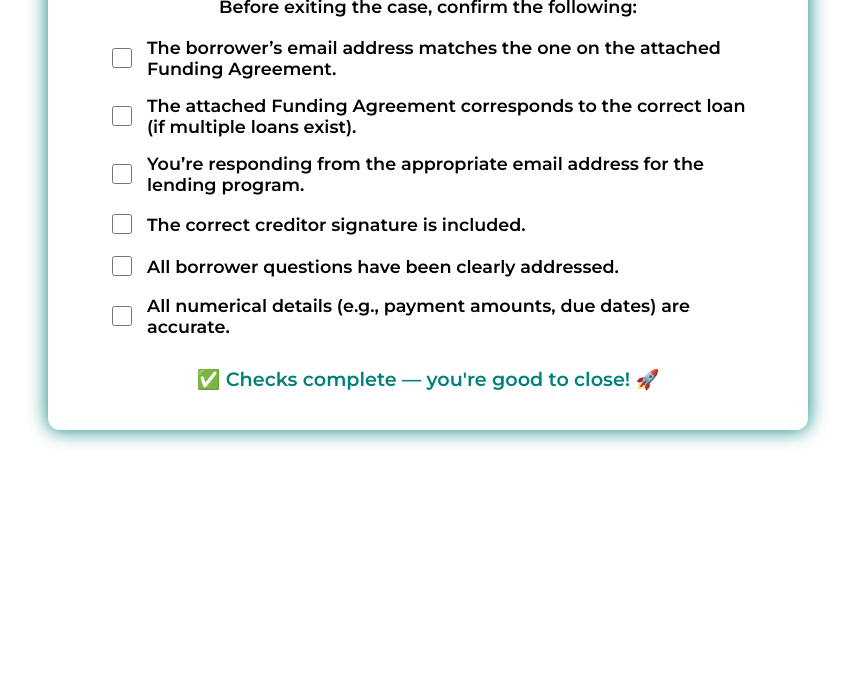
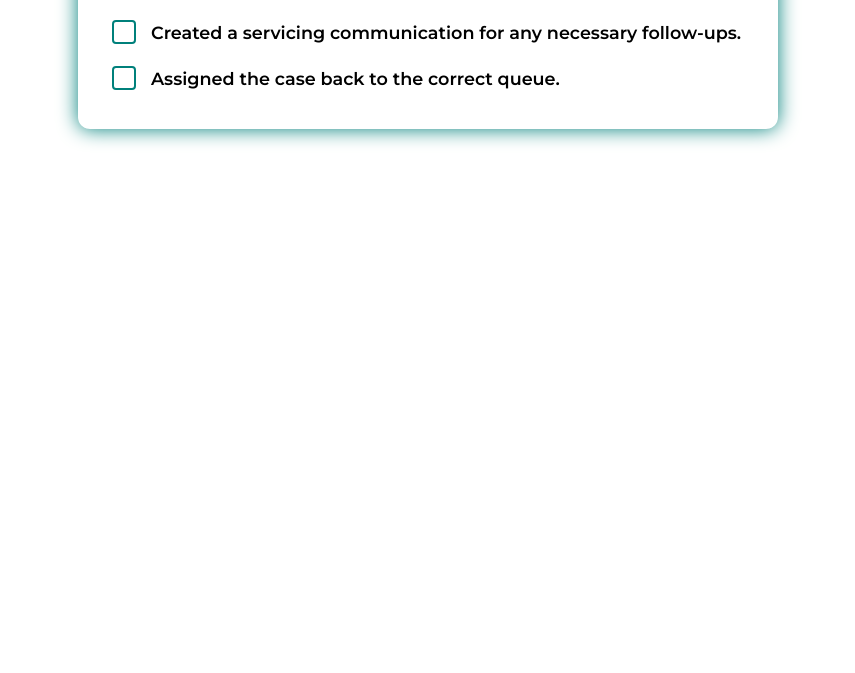
Before and after one commit to cmarkey28/qa-case-checklist-2, a plain HTML site: page casechecklist2.html in a window 1280 px wide. Shown: the part 127-800 px from the top of the page, without its empty margins (212-1067 px from the left). Drawn offline with Linux system fonts and the light colour scheme.

Commit message:
Update casechecklist2.html

```diff
--- a/casechecklist2.html
+++ b/casechecklist2.html
@@ -1,17 +1,17 @@
 <!DOCTYPE html>
 <html lang="en">
 <head>
-  <meta charset="UTF-8">
-  <title>QA Case Checklist</title>
+  <meta charset="UTF-8" />
+  <title>Avoid QA Markdowns</title>
   <link href="https://fonts.googleapis.com/css2?family=Montserrat:wght@600&display=swap" rel="stylesheet">
   <style>
-    body {
+    html, body {
+      margin: 0;
+      padding: 0;
+      font-family: 'Montserrat', sans-serif;
       background-color: #ffffff;
-      font-family: 'Montserrat', sans-serif;
       color: #000000;
-      margin: 0;
-      padding: 20px;
-      box-sizing: border-box;
+      height: 100%;
     }
 
     .container {
@@ -20,6 +20,7 @@
       padding: 20px 30px;
       border-radius: 12px;
       box-shadow: 0 0 20px #00807b;
+      box-sizing: border-box;
     }
 
     h2 {
@@ -50,18 +51,55 @@
     }
 
     input[type="checkbox"] {
-      width: 20px;
-      height: 20px;
+      width: 24px;
+      height: 24px;
+      min-width: 24px;
+      min-height: 24px;
       margin-right: 15px;
-      accent-color: #00807b;
-      flex-shrink: 0;
+      cursor: pointer;
+      appearance: none;
+      border: 2px solid #00807b;
+      border-radius: 4px;
+      position: relative;
+      transition: background-color 0.3s ease;
     }
 
-    .final {
+    input[type="checkbox"]::before {
+      content: "";
+      position: absolute;
+      top: 3px;
+      left: 7px;
+      width: 5px;
+      height: 10px;
+      border: solid white;
+      border-width: 0 2px 2px 0;
+      transform: rotate(45deg) scale(0);
+      opacity: 0;
+      transition: transform 0.2s ease, opacity 0.2s ease;
+    }
+
+    input[type="checkbox"]:checked {
+      background-color: #00807b;
+    }
+
+    input[type="checkbox"]:checked::before {
+      transform: rotate(45deg) scale(1);
+      opacity: 1;
+    }
+
+    .final-message {
       margin-top: 30px;
       color: #00807b;
-      font-size: 1.2em;
+      font-size: 1.3em;
       text-align: center;
+      display: none;
+      opacity: 0;
+      transition: opacity 0.5s ease;
+    }
+
+    .final-message.show {
+      display: block;
+      opacity: 1;
     }
   </style>
 </head>
@@ -69,15 +107,25 @@
   <div class="container">
     <h2>🛡️ Avoid QA Markdowns!</h2>
     <p class="description">Before exiting the case, confirm the following:</p>
-    <ul>
-      <li><input type="checkbox"> The borrower’s email address matches the one on the attached Funding Agreement.</li>
-      <li><input type="checkbox"> The attached Funding Agreement corresponds to the correct loan (if multiple loans exist).</li>
-      <li><input type="checkbox"> You’re responding from the appropriate email address for the lending program.</li>
-      <li><input type="checkbox"> The correct creditor signature is included.</li>
-      <li><input type="checkbox"> All borrower questions have been clearly addressed.</li>
-      <li><input type="checkbox"> All numerical details (e.g., payment amounts, due dates) are accurate.</li>
+    <ul id="qa-checklist">
+      <li><input type="checkbox"> Created a servicing communication for any necessary follow-ups.</li>
+      <li><input type="checkbox"> Assigned the case back to the correct queue.</li>
     </ul>
-    <p class="final">✅ Checks complete — you're good to close! 🚀</p>
+    <p class="final-message" id="qaFinalMessage">✅ You're all set — QA compliance confirmed! ✨</p>
   </div>
+
+  <script>
+    const qaCheckboxes = document.querySelectorAll('#qa-checklist input[type="checkbox"]');
+    const qaFinalMessage = document.getElementById('qaFinalMessage');
+
+    function checkAllQA() {
+      const allChecked = Array.from(qaCheckboxes).every(checkbox => checkbox.checked);
+      qaFinalMessage.classList.toggle('show', allChecked);
+    }
+
+    qaCheckboxes.forEach(checkbox => {
+      checkbox.addEventListener('change', checkAllQA);
+    });
+  </script>
 </body>
 </html>
```
